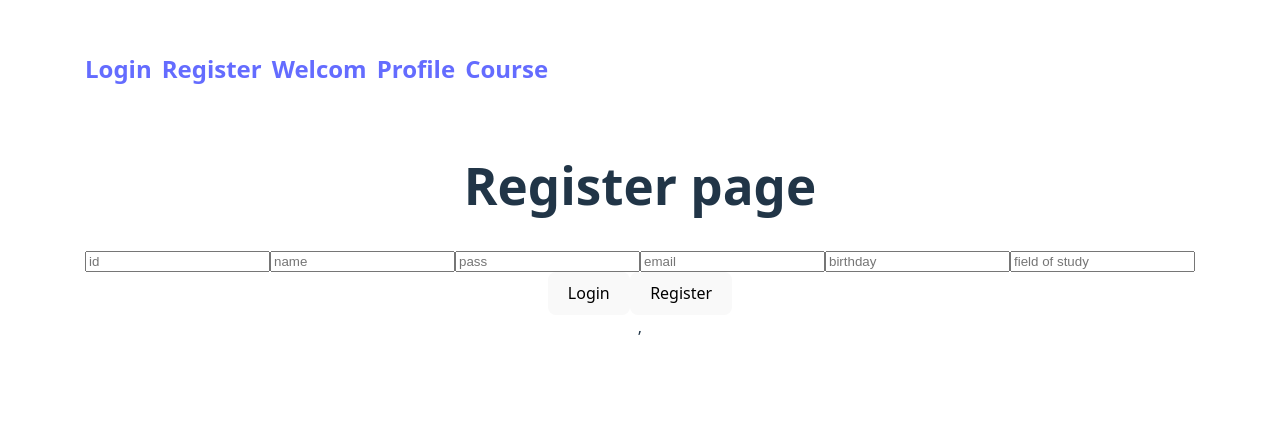
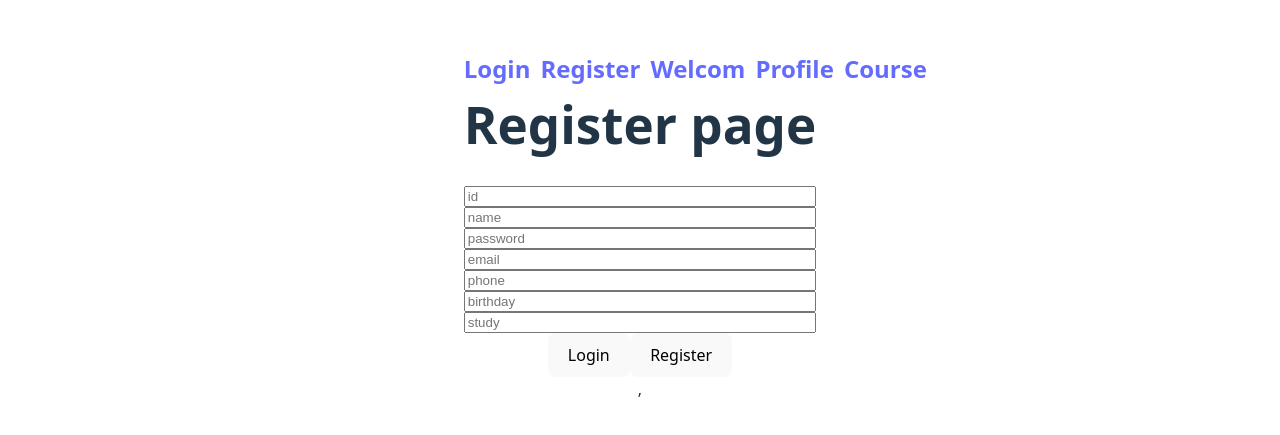
Before and after one commit to Nir2112/SchoolManagement, a React (Vite) app: page /register in a window 1280 px wide. Shown: the part 169-604 px from the top of the page. Built offline with nearby package versions, Linux system fonts and the light colour scheme.

Commit message:
login & register: axios request, third commit

```diff
--- a/src/components/Login.jsx
+++ b/src/components/Login.jsx
@@ -1,13 +1,37 @@
+import { useState,useEffect,useRef, use } from "react"
+import axios from "axios"
 
 const Login =() =>{
+    const [id,setId] = useState("")
+    const [pass,setPass] = useState("")
+
+    const checkLogin=()=>{
+        axios.get(`http://10.100.11.15:3000/login`,{
+            params:{
+                id: id,
+                pass: pass
+            }
+        })
+        .then((res)=>{
+            alert("seccessful Login");
+        })
+        .catch((err)=>{
+            console.log(err);
+            alert("error")
+
+
+        })
+    }
+
+
     return(<div>
         <h1>Login page</h1>
         <div>
-            <input type="text" placeholder="id"/>
-            <input type="text" placeholder="password"/>
+            <input type="text" placeholder="id" onChange={(e) => setId(e.target.value)}/>
+            <input type="text" placeholder="password" onChange={(e) => setPass(e.target.value)}/>
         </div>
         <div>
-            <button>Login</button>
+            <button onClick={checkLogin}>Login</button>
             <button>Register</button>
         </div>
     </div>)
--- a/src/components/register.jsx
+++ b/src/components/register.jsx
@@ -1,17 +1,41 @@
+import { useState } from "react"
+import axios from "axios"
+
 const Register =() =>{
+    const [student, setStudent] = useState([])
+
+    const addField=(field,value)=>{
+        setStudent({
+            ...student,
+            [field]:value
+        })
+    }
+
+    const addStudent=()=>{
+        axios.post(`http://10.100.11.15:3000/register`,student)
+        .then((res)=>{
+            alert("seccessful Register");
+        })
+        .catch((err)=>{
+            console.log(err);
+            alert("error")
+        })
+    }
+
     return(<div>
         <h1>Register page</h1>
-        <div>
-            <input type="text" placeholder="id"/>
-            <input type="text" placeholder="name"/>
-            <input type="text" placeholder="pass"/>
-            <input type="text" placeholder="email"/>
-            <input type="text" placeholder="birthday"/>
-            <input type="text" placeholder="field of study"/>
+        <div style={{display:'flex',flexDirection:'column'}}>
+            <input type="text" placeholder="id" onChange={(e) => addField("id",e.target.value)}/>
+            <input type="text" placeholder="name" onChange={(e) => addField("name",e.target.value)}/>
+            <input type="text" placeholder="password" onChange={(e) => addField("password",e.target.value)}/>
+            <input type="text" placeholder="email" onChange={(e) => addField("email",e.target.value)}/>
+            <input type="text" placeholder="phone" onChange={(e) => addField("phone",e.target.value)}/>
+            <input type="text" placeholder="birthday" onChange={(e) => addField("birthday",e.target.value)}/>
+            <input type="text" placeholder="study" onChange={(e) => addField("study",e.target.value)}/>
         </div>
          <div>
             <button>Login</button>
-            <button>Register</button>
+            <button onClick={addStudent}>Register</button>
         </div>
     </div>)
 }
```
